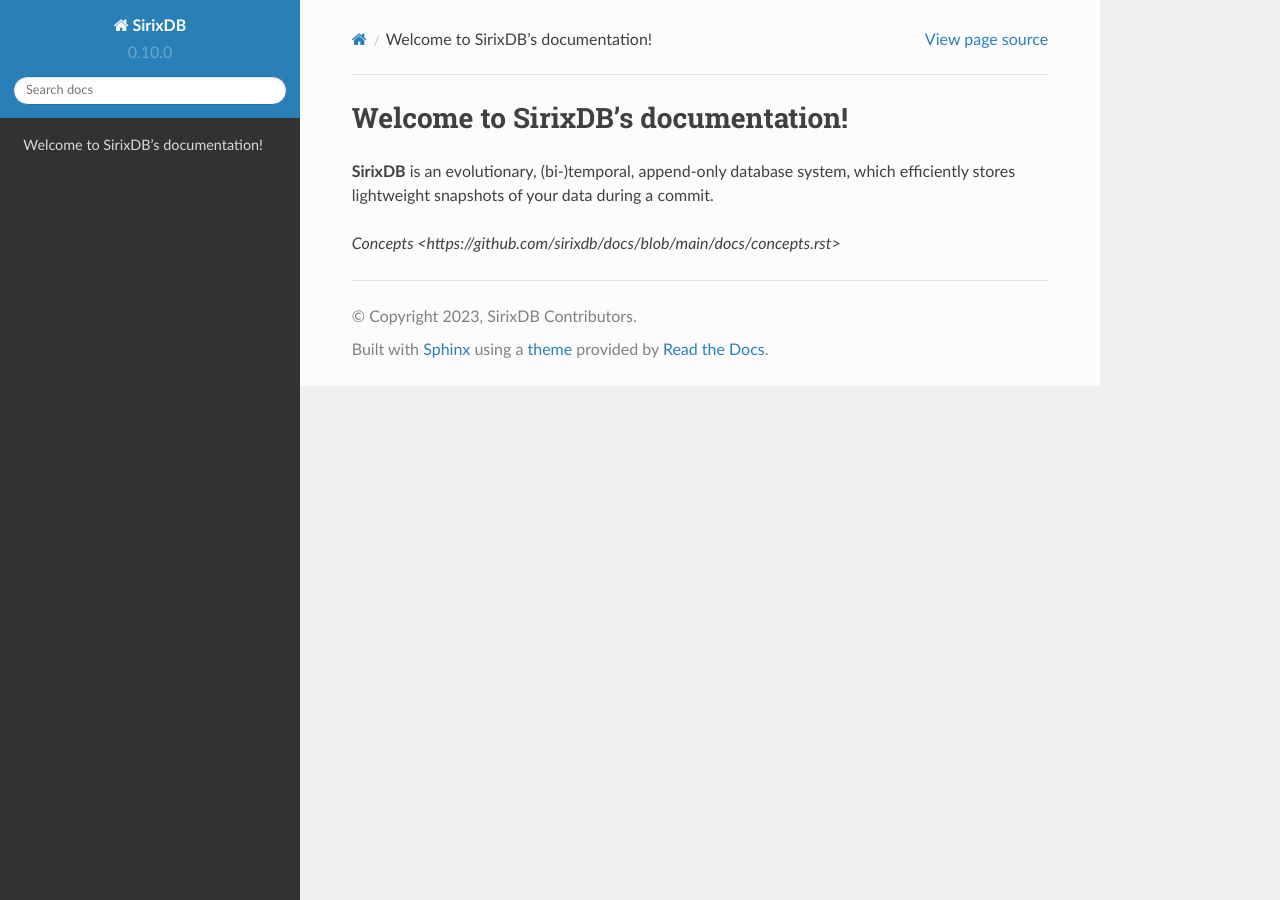
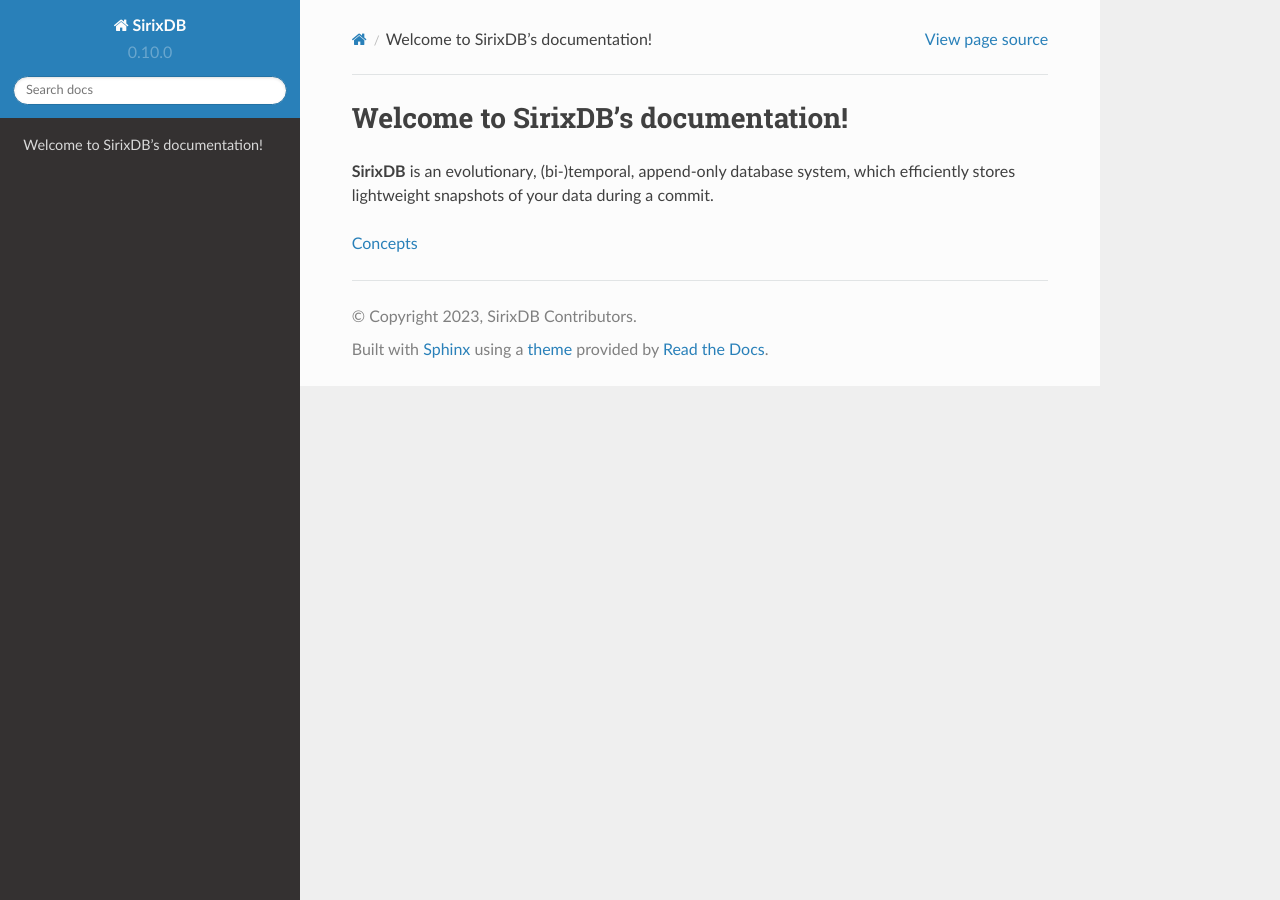
Before and after one commit to sirixdb/docs, a Sphinx documentation site: the page built from docs/source/index.rst, in a window 1280 px wide. Built offline with Sphinx 7.4.7 and the Read the Docs theme 2.0.0, drawn with Linux system fonts in a browser that asks for light colours.

Commit message:
Update index.rst

```diff
--- a/docs/source/index.rst
+++ b/docs/source/index.rst
@@ -3,4 +3,4 @@
 
 **SirixDB** is an evolutionary, (bi-)temporal, append-only database system, which efficiently stores lightweight snapshots of your data during a commit.
 
-`Concepts <https://github.com/sirixdb/docs/blob/main/docs/concepts.rst>`
+`Concepts <https://github.com/sirixdb/docs/blob/main/docs/concepts.rst>`_
```
